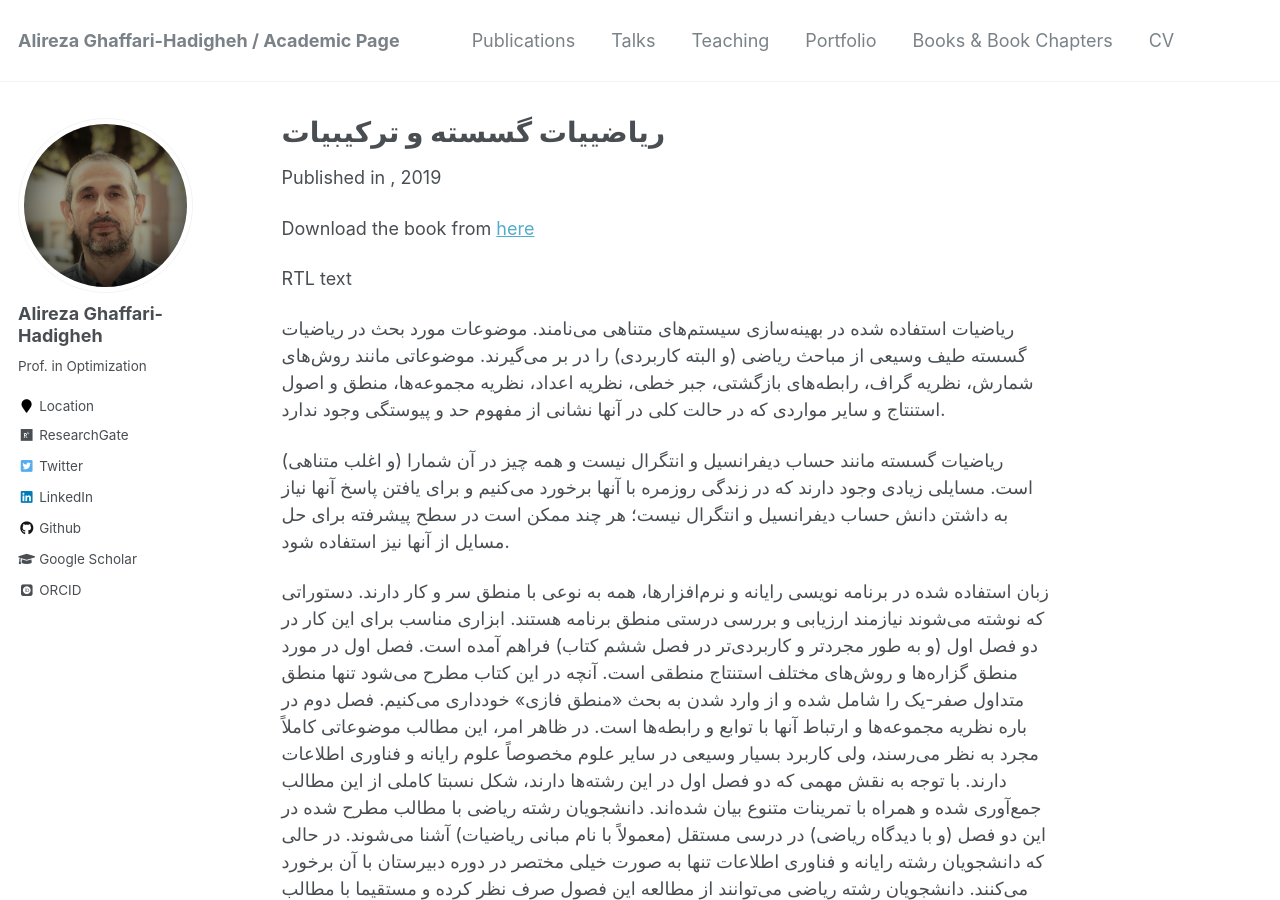
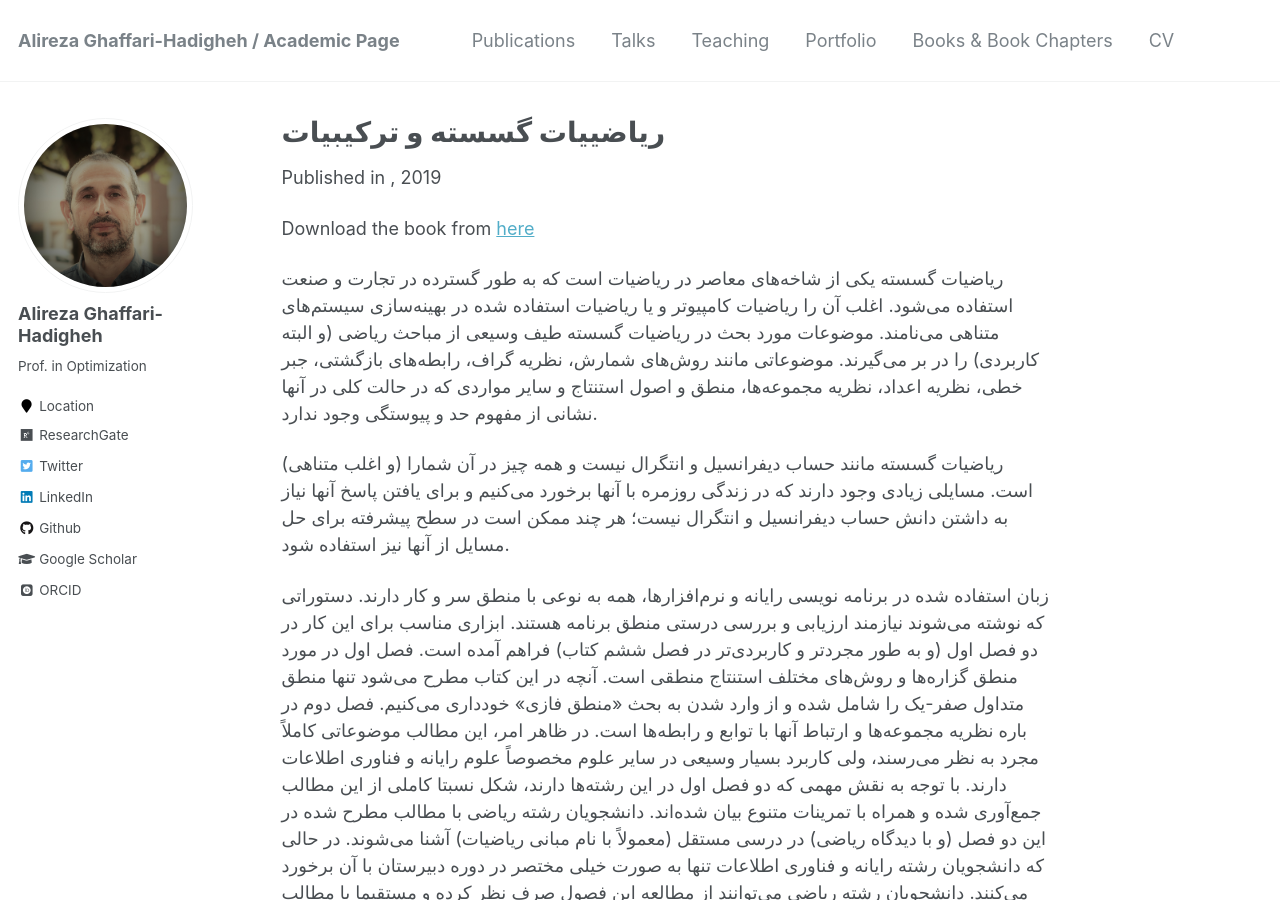
Before and after one commit to Hadigheha/hadigheha.github.io, a Jekyll site: the page built from _books/discerte_Math.md, in a window 1280 px wide and 900 px high. Built offline with Jekyll 4.4.1, drawn with Linux system fonts in a browser that asks for light colours; some web fonts are replaced.

Commit message:
Update discerte_Math.md

```diff
--- a/_books/discerte_Math.md
+++ b/_books/discerte_Math.md
@@ -11,8 +11,9 @@ paperurl: 'teaching/Textbooks/Tarkibiyat.pdf'
 
 Download the book from [here](teaching/Textbooks/Tarkibiyat.pdf)
 
-RTL text
 
+
+ریاضیات گسسته یکی از شاخه‌های معاصر در ریاضیات است که به طور گسترده در تجارت و صنعت استفاده می‌شود. اغلب آن را ریاضیات کامپیوتر   و یا
 ریاضیات استفاده شده در بهینه‌سازی سیستم‌های متناهی می‌نامند.
  موضوعات مورد بحث در ریاضیات گسسته طیف وسیعی از مباحث ریاضی (و البته کاربردی) را در بر می‌گیرند. موضوعاتی مانند  روش‌های شمارش، نظریه گراف،  رابطه‌های بازگشتی، جبر خطی،  نظریه اعداد، نظریه مجموعه‌ها، منطق و اصول استنتاج  و سایر مواردی   که در حالت کلی   در آنها نشانی از مفهوم حد و پیوستگی وجود ندارد.
 
```
